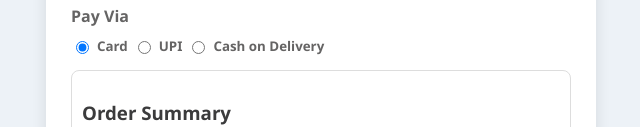
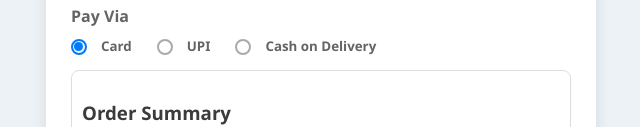
Before and after one commit to bhavadip9/Technical_Assesment_Test, a plain HTML site: page index.html in a window 1280 px wide. Shown: the part 332-459 px from the top of the page, without its empty margins (319-959 px from the left). Drawn offline with Linux system fonts and the light colour scheme.

Commit message:
Add Style

```diff
--- a/styles.css
+++ b/styles.css
@@ -41,6 +41,8 @@
      display: flex;
      gap: 5px;
  }
+
+
 
  .order-summary {
 
@@ -105,3 +107,49 @@
      font-size: 14px;
 
  }
+
+ .payment-options input[type="radio"] {
+     display: none;
+
+ }
+
+ .payment-options label {
+     position: relative;
+     padding-left: 30px;
+     margin-right: 20px;
+     cursor: pointer;
+ }
+
+ .payment-options label::before {
+     content: "";
+     position: absolute;
+     left: 0;
+     top: 2px;
+     width: 12px;
+     height: 12px;
+     border: 2px solid #aaa;
+     border-radius: 50%;
+     background: white;
+ }
+
+ .payment-options input[type="radio"]:checked+label::before {
+     background-color: #f2f4f6;
+     border-color: #007bff;
+ }
+
+ .payment-options label::after {
+     content: "";
+     position: absolute;
+     left: 3px;
+     top: 5.2px;
+     width: 9px;
+     height: 9px;
+     border-radius: 50%;
+     background: white;
+     display: none;
+ }
+
+ .payment-options input[type="radio"]:checked+label::after {
+     display: block;
+     background: #007bff;
+ }
```
